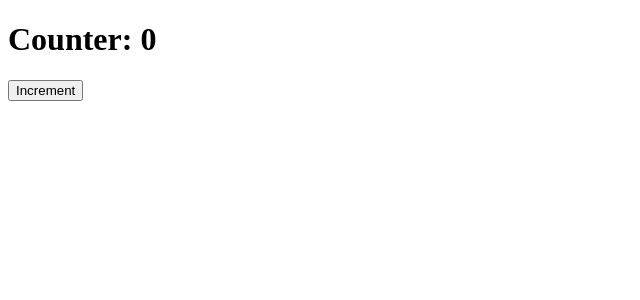
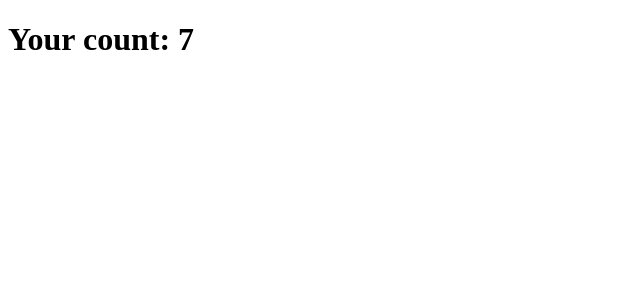
Before and after one commit to MonicaMolini/Develhope-React, a React (Create React App) app: page / in a window 1280 px wide. Shown: the top 300 px of the page, without its empty margins (0-640 px from the left). Built offline with nearby package versions, Linux system fonts and the light colour scheme.

Commit message:
exercise useEffect-2

```diff
--- a/src/components/App.js
+++ b/src/components/App.js
@@ -1,14 +1,10 @@
 import React from "react";
-import { ClickCounter } from "./ClickCounter";
+import Counter from "./Counter";
 
 export default function App() {
-    const onCounterChange = (count) =>{
-        console.log(count)
-    }
-
     return (
         <div>
-         <ClickCounter onCounterChange={onCounterChange} />
+         <Counter/>
         </div>
     );
 }
--- a/src/components/Counter.js
+++ b/src/components/Counter.js
@@ -1,19 +1,17 @@
 import React from "react";
-import { CounterDisplay } from "./CounterDisplay";
+import { useEffect, useState } from "react";
 
-export default class Counter extends React.Component {
-  state = {
-    count: this.props.initialValue,
-  };
-  componentDidMount() {
-    setInterval(() => {
-      this.setState((state) => {
-        return { count: state.count + this.props.increment };
-      });
-    }, this.props.timeout);
-  }
+export default function Counter() {
+  const [count, setCount] = useState(0);
 
-  render() {
-    return <CounterDisplay counterBy={this.state.count} />;
-  }
+  useEffect(() => {
+    let startCount = setInterval(() => {
+      setCount((count) => count + 1);
+    }, 1000);
+    return () => {
+      clearInterval(startCount);
+    };
+  }, []);
+
+  return <h1>Your count: {count}</h1>;
 }
```
